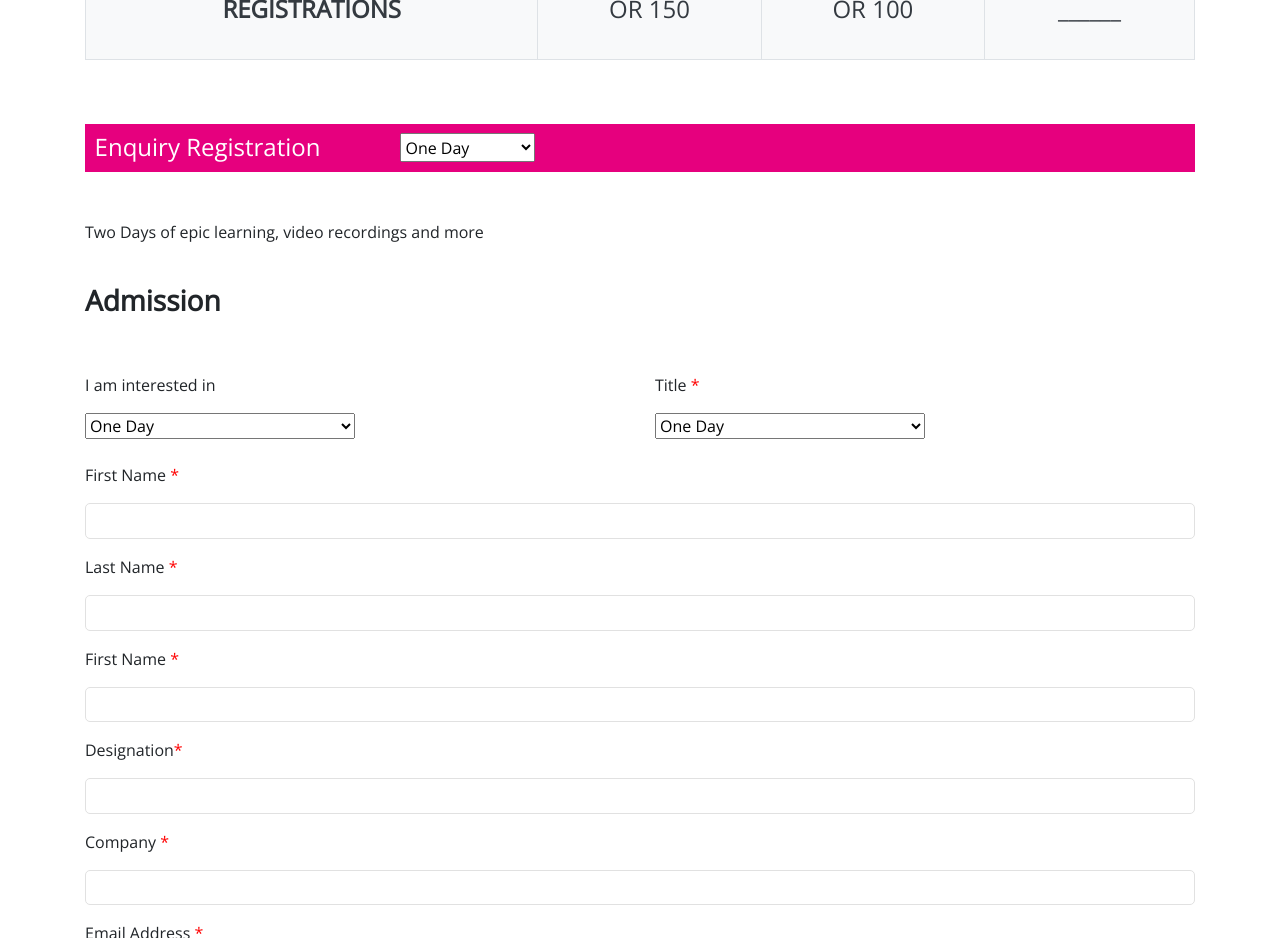
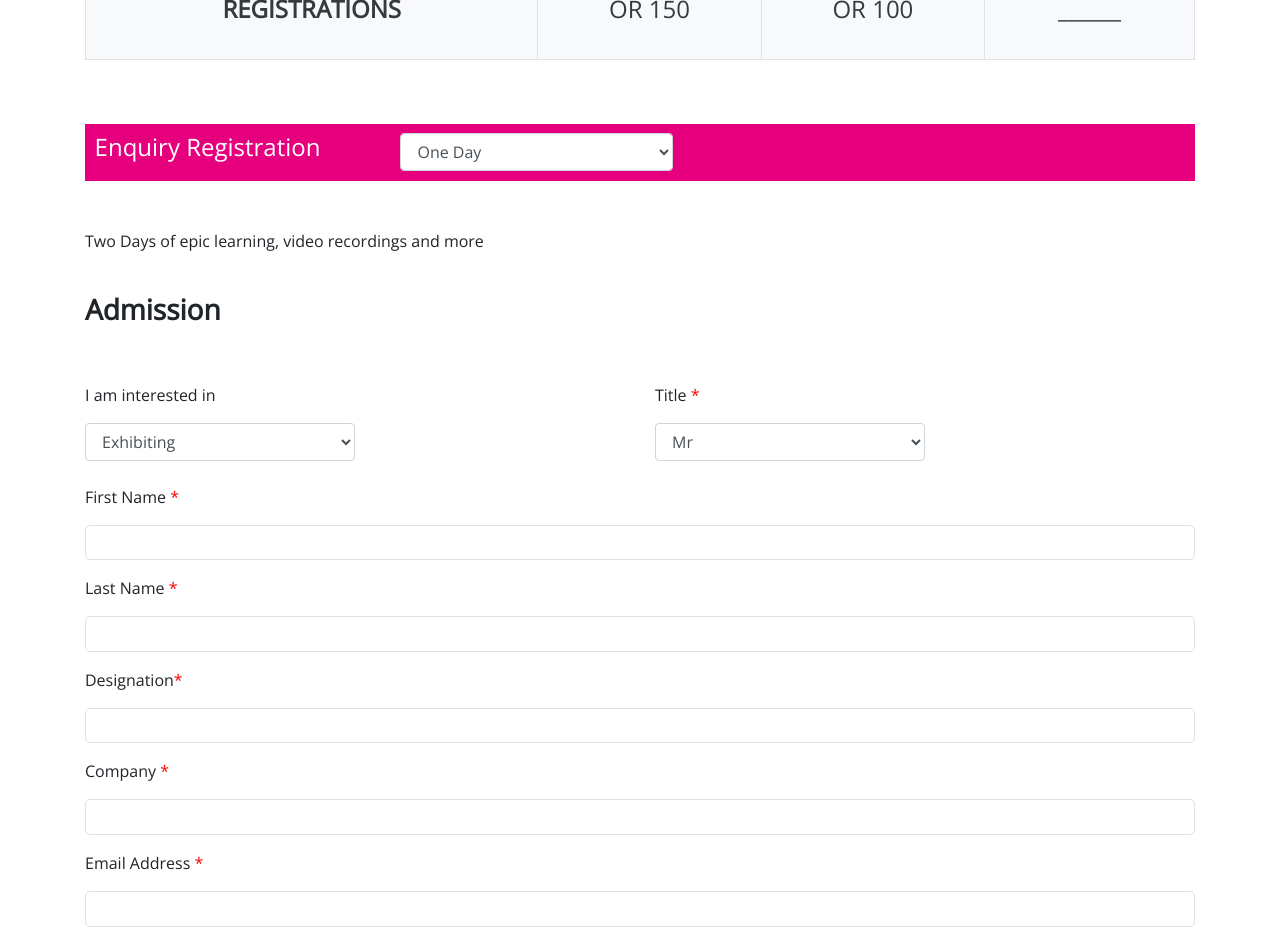
Before and after one commit to hoseinsedaqat/Osmw, a Vue app: page /attend in a window 1280 px wide. Shown: the part 1680-2618 px from the top of the page. Built offline with nearby package versions, Linux system fonts and the light colour scheme.

Commit message:
done attend form send to actionformsio

```diff
--- a/src/views/Attend/Components/AttendForm.vue
+++ b/src/views/Attend/Components/AttendForm.vue
@@ -6,7 +6,7 @@
           <div class="col-md-12 my-5">
             <div class="bg-pink text-white">
               <h4>Enquiry Registration</h4>
-              <select name="" id="" v-model="regestartion">
+              <select name="" id="" v-model="access" class="form-control col-md-3" required>
                 <option value="Group Booking" selected>Group Booking</option>
                 <option value="Two Days">Two Days</option>
                 <option value="One Day">One Day</option>
@@ -27,18 +27,27 @@
         <div class="row my-4">
           <div class="col-md-6">
             <p>I am interested in</p>
-            <select name="" id="" v-model="regestartion" class="w-50">
-              <option value="Group Booking" selected>Group Booking</option>
-              <option value="Two Days">Two Days</option>
-              <option value="One Day">One Day</option>
+            <select
+              name=""
+              id=""
+              v-model="interested"
+              class="w-50 form-control col-md-6"
+              required
+            >
+              <option value="Exhibiting" selected>Exhibiting</option>
+              <option value="Sponsorship">Sponsorship</option>
+              <option value="Speaking">Speaking</option>
+              <option value="Attending">Attending</option>
             </select>
           </div>
           <div class="col-md-6">
             <p>Title <span class="required">*</span></p>
-            <select name="" id="" v-model="regestartion" class="w-50">
-              <option value="Group Booking" selected>Group Booking</option>
-              <option value="Two Days">Two Days</option>
-              <option value="One Day">One Day</option>
+            <select name="" id="" v-model="title" class="w-50 form-control col-md-6" required>
+              <option value="Mr" selected>Mr</option>
+              <option value="Mrs">Mrs</option>
+              <option value="Prof.">Prof.</option>
+              <option value="Eng.">Eng.</option>
+              <option value="Other">Other</option>
             </select>
           </div>
         </div>
@@ -46,7 +55,7 @@
           <div class="col-md-12">
             <div class="form-group">
               <p>First Name <span class="required">*</span></p>
-              <input type="text" class="w-100" />
+              <input type="text" class="w-100" v-model="firstName" required/>
             </div>
           </div>
         </div>
@@ -54,15 +63,7 @@
           <div class="col-md-12">
             <div class="form-group">
               <p>Last Name <span class="required">*</span></p>
-              <input type="text" class="w-100" />
-            </div>
-          </div>
-        </div>
-        <div class="row">
-          <div class="col-md-12">
-            <div class="form-group">
-              <p>First Name <span class="required">*</span></p>
-              <input type="text" class="w-100" />
+              <input type="text" class="w-100" v-model="lastName" required/>
             </div>
           </div>
         </div>
@@ -70,7 +71,7 @@
           <div class="col-md-12">
             <div class="form-group">
               <p>Designation<span class="required">*</span></p>
-              <input type="text" class="w-100" />
+              <input type="text" class="w-100" v-model="designation" required/>
             </div>
           </div>
         </div>
@@ -78,7 +79,7 @@
           <div class="col-md-12">
             <div class="form-group">
               <p>Company <span class="required">*</span></p>
-              <input type="text" class="w-100" />
+              <input type="text" class="w-100" v-model="company" required/>
             </div>
           </div>
         </div>
@@ -86,7 +87,7 @@
           <div class="col-md-12">
             <div class="form-group">
               <p>Email Address <span class="required">*</span></p>
-              <input type="text" class="w-100" />
+              <input type="text" class="w-100" v-model="email" required/>
             </div>
           </div>
         </div>
@@ -94,7 +95,7 @@
           <div class="col-md-12">
             <div class="form-group">
               <p>Mobile Phone <span class="required">*</span></p>
-              <input type="text" class="w-100" />
+              <input type="text" class="w-100" v-model="mobile" required />
             </div>
           </div>
         </div>
@@ -102,7 +103,7 @@
           <div class="col-md-12">
             <div class="form-group">
               <p>Country of Residence <span class="required">*</span></p>
-              <input type="text" class="w-100" />
+              <input type="text" class="w-100" v-model="country" required/>
             </div>
           </div>
         </div>
@@ -110,7 +111,7 @@
           <div class="col-md-12">
             <div class="form-group">
               <p>Vaccination <span class="required">*</span></p>
-              <input type="text" class="w-100" />
+              <input type="text" class="w-100" v-model="vaccination" required />
             </div>
           </div>
         </div>
@@ -118,7 +119,7 @@
           <div class="container">
             <div class="row">
               <div class="col-md-12">
-                <input type="checkbox" name="" id="" class="checkbox" />
+                <input type="checkbox" name="" id="" class="checkbox" v-model="checked" required/>
                 <span>
                   Yes - I understand that the delegate must be fully vaccinated to attend
                   OSMW22.
@@ -129,7 +130,9 @@
         </div>
         <div class="row">
           <div class="col-md-12 my-3">
-            <button class="btnAttendSubmit">Submit</button>
+            <button class="btnAttendSubmit" type="button" @click="formData()">
+              Submit
+            </button>
           </div>
         </div>
       </div>
@@ -141,6 +144,7 @@
 </template>
 
 <script>
+import axios from "axios";
 import FormContactTwo from "@/components/FormContactTwo.vue";
 import FormContacts from "@/components/FormContacts.vue";
 import FooterApp from "@/components/FooterApp.vue";
@@ -148,13 +152,101 @@ export default {
   name: "AttendForm",
   data() {
     return {
-      regestartion: "One Day",
+      // select Box
+      access: "One Day",
+      interested: "Exhibiting",
+      title: "Mr",
+      // Other Data
+      firstName: "",
+      lastName: "",
+      designation: "",
+      company: "",
+      email: "",
+      mobile: "",
+      country: "",
+      vaccination: "",
+      checked: false,
     };
   },
   components: {
     FormContactTwo,
     FormContacts,
     FooterApp,
+  },
+  methods: {
+    formData() {
+      const validationEmail = /^[\w-.]+@([\w-]+\.)+[\w-]{2,4}$/;
+      if (
+        this.access === "" ||
+        this.interested === "" ||
+        this.title === "" ||
+        this.firstName === "" ||
+        this.lastName === "" ||
+        this.designation === "" ||
+        this.company === "" ||
+        this.mobile === "" ||
+        this.country === "" ||
+        this.vaccination === "" ||
+        this.checked === false ||
+        !validationEmail.test(this.email)
+      ) {
+        this.$toast.info("Please Complete the Form");
+        console.log(
+          this.access,
+          this.interested,
+          this.title,
+          this.firstName,
+          this.lastName,
+          this.company,
+          this.designation,
+          this.email,
+          this.country,
+          this.vaccination,
+          this.mobile,
+          this.checked
+        );
+      } else {
+        try {
+          axios
+            .post("https://www.actionforms.io/e/r/hsoein-sedaqat-test", {
+              Access: this.access,
+              Interested: this.interested,
+              Title: this.title,
+              FirstName: this.firstName,
+              LastName: this.lastName,
+              Designation: this.designation,
+              Company: this.company,
+              EmailAddress: this.email,
+              MobilePhone: this.mobile,
+              CountryofResidence: this.country,
+              Vaccination: this.vaccination,
+              Agree: this.checked,
+            })
+            .then((res) => {
+              if (res.status === 200) {
+                this.$toast.success("Message Was Send");
+                this.access = "One Day";
+                this.interested = "Exhibiting";
+                this.title = "Mr";
+                this.firstName = "";
+                this.lastName = "";
+                this.designation = "";
+                this.mobile = "";
+                this.company = "";
+                this.email = "";
+                this.country = "";
+                this.vaccination = "";
+                this.checked = false;
+              }
+            })
+            .catch((e) => {
+              this.$toast.error(e);
+            });
+        } catch (e) {
+          this.$toast.error("Try Again");
+        }
+      }
+    },
   },
 };
 </script>
```
